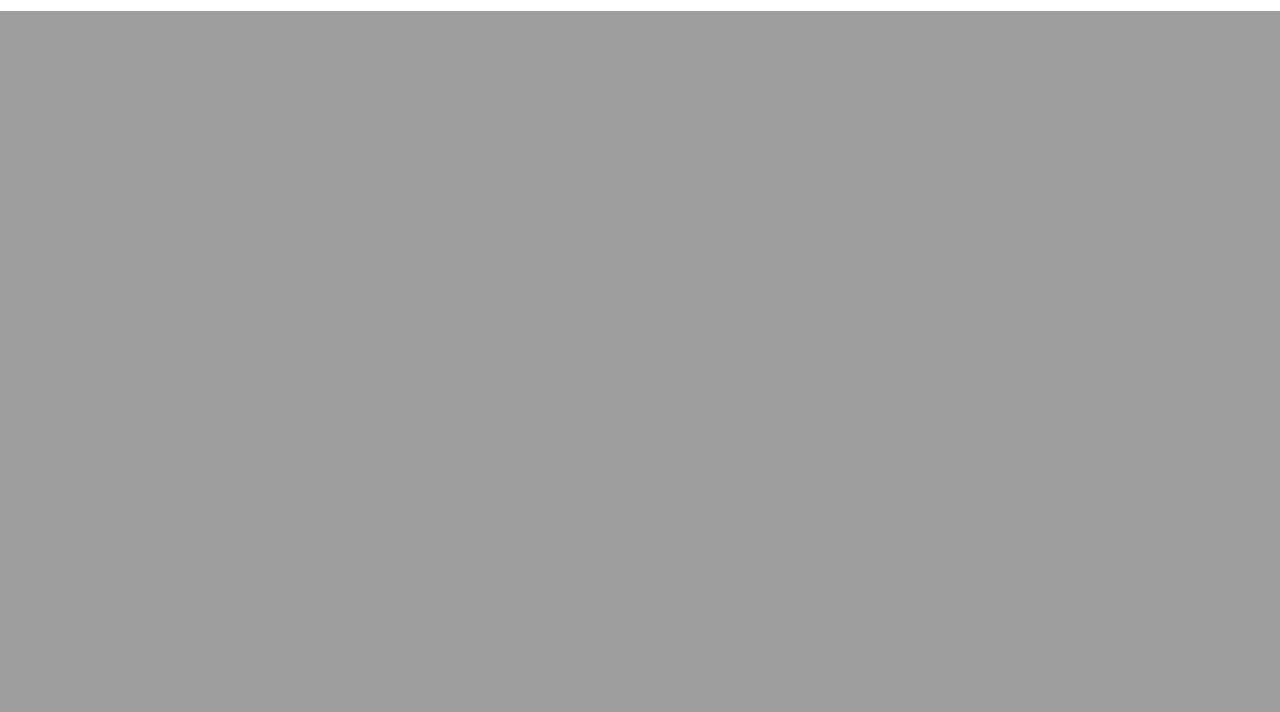
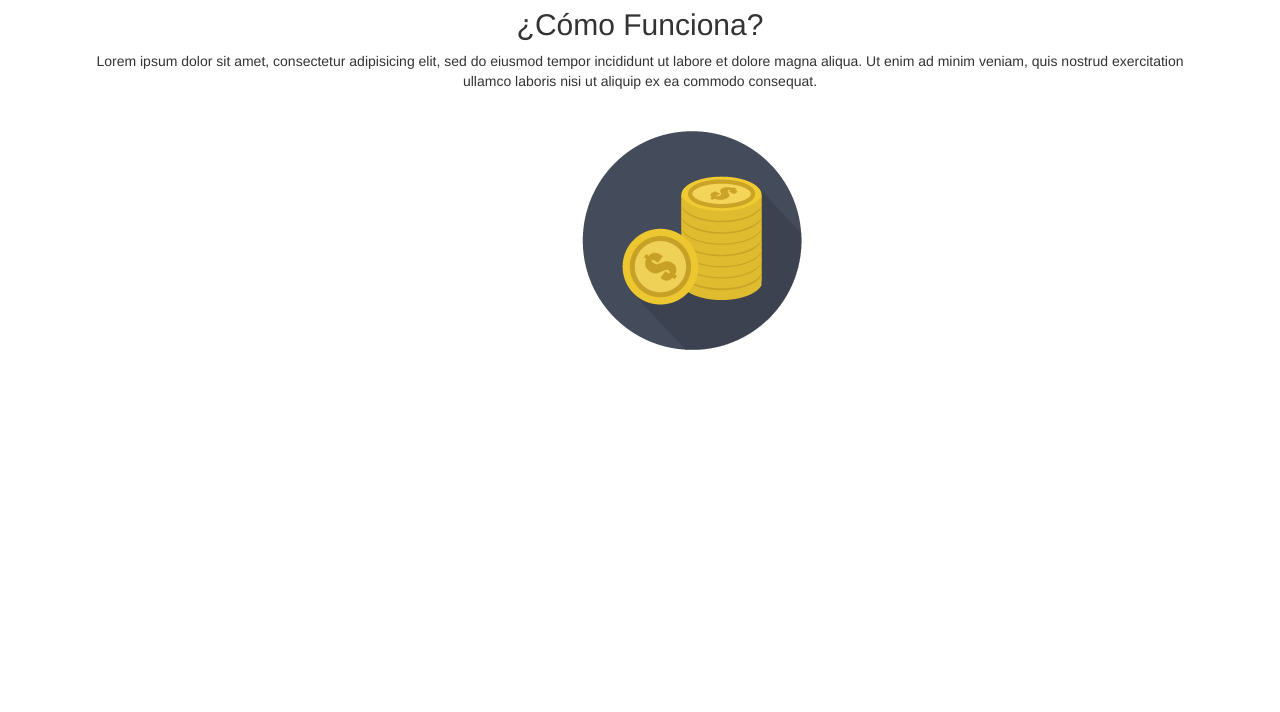
Before and after one commit to juanpflores/PIRCI, a Django app: page / in a window 1280 px wide. Shown: the part 789-1501 px from the top of the page. Before the commit the page ends 800 px from the top, so only its background shows below. Run offline with Django 3.2, Linux system fonts and the light colour scheme; some libraries are stand-ins or nearby versions.

Commit message:
added section on index

```diff
--- a/Actividad/static/css/landing.css
+++ b/Actividad/static/css/landing.css
@@ -1,3 +1,16 @@
+
+/*
+==========
+Editorial
+==========
+*/
+.subtitle {
+	margin-top: 12vh;
+	text-transform: capitalize;
+}
+.description {
+
+}
 
 
 .navbar {
@@ -6,6 +19,7 @@
 main{
 	margin-top: 33vh;
 	color: white;
+	margin-bottom: 30vh;
 }
 .main-container {
 	height: 92vh;
@@ -16,3 +30,17 @@ main{
   background-size: cover;
 
 }
+
+section {
+	height: 100vh;
+}
+
+/*
+========
+About Us
+========
+*/
+.about-us img {
+	margin-left: 12vw;
+    margin-top: 30px;
+}
--- a/Actividad/templates/landing/index.html
+++ b/Actividad/templates/landing/index.html
@@ -1,5 +1,5 @@
 {% extends "base/base.html" %}
-
+{% load staticfiles %}
 {% block title %}PARECI{% endblock %}
 
 {% block body %}
@@ -8,7 +8,7 @@
   <div class="container-fluid">
     <!-- Brand and toggle get grouped for better mobile display -->
     <div class="navbar-header">
-      <button type="button" class="navbar-toggle collapsed" data-toggle="collapse" data-target="#bs-example-navbar-collapse-1" aria-expanded="false">
+      <button type="button" class="navbar-toggle collapsed navbar-right" data-toggle="collapse" data-target="#bs-example-navbar-collapse-1" aria-expanded="false">
         <span class="sr-only">Toggle navigation</span>
         <span class="icon-bar"></span>
         <span class="icon-bar"></span>
@@ -32,12 +32,25 @@
   </div><!-- /.container-fluid -->
 </nav>
 
-<div class="main-container col-xs-12">
-	<main>
-		<h1 class="text-center">PARECI</h1>
-		<h4 class="text-center">Realiza trámites gubernamentales y responsabilidades ciudadanas bajo un sistema de incentivos.</h4>
+<div class="main-container container text-center">
+	<main class="col-xs-12">
+		<h1>PARECI</h1>
+		<h4>Realiza trámites gubernamentales y responsabilidades ciudadanas bajo un sistema de incentivos.</h4>
+		<a class="btn btn-success btn-lg"href="/register">Regístrate</a>
 	</main>
 
+	<section class="col-xs-12 about-us">
+		<h2 class="subtitle">¿Cómo funciona?</h2>
+		<p class="description">Lorem ipsum dolor sit amet, consectetur adipisicing elit, sed do eiusmod
+		tempor incididunt ut labore et dolore magna aliqua. Ut enim ad minim veniam,
+		quis nostrud exercitation ullamco laboris nisi ut aliquip ex ea commodo
+		consequat.</p>
+		<img src="{% static "img/coin.png" %}" alt="">
+	</section>
+
+	<footer>
+
+	</footer>
 </div>
 
 {% endblock %}
```
Also changed, not shown: Actividad/static/img/coin.png (added), Actividad/static/img/coin.svg (added).
